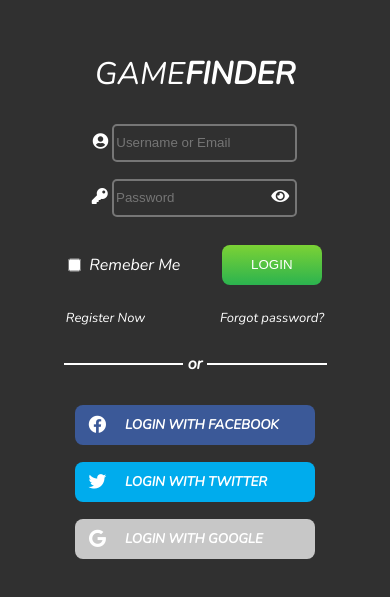
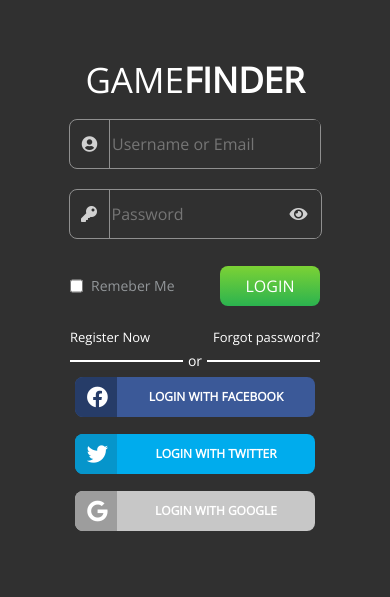
Before and after one commit to AlvaroMun/GameFinderAltimetrik, a plain HTML site: page index.html in a window 390 px wide. Shown: the part 123-720 px from the top of the page. Drawn offline with nearby package versions, Linux system fonts and the light colour scheme.

Commit message:
add responsiveness and carousel

```diff
--- a/index.css
+++ b/index.css
@@ -1,16 +1,17 @@
-@import url('https://fonts.googleapis.com/css2?family=Nunito:ital,wght@1,200&display=swap');
+@import url('https://fonts.googleapis.com/css2?family=Open+Sans:wght@300&display=swap');
+
 
 body{
-    font-family: 'Nunito', sans-serif;
-    color: #FFFFFF;
-    background: #141414;
+    font-family: 'Open Sans', sans-serif;
+    color: #FFFFFF !important;
+    background: #141414 !important;
     width: 100%;
     height: 100%;
     margin: 0;
 }
 
 span{
-    font-weight: normal;
+    font-weight: 1000;
 }
 
 a{
@@ -23,6 +24,13 @@
 h4 {
     display: flex;
     flex-direction: row;
+    width: 350px;
+    margin: 0 auto;
+    font-style: normal;
+    font-weight: normal;
+    font-size: 14px !important;
+    line-height: 16px;
+    text-align: center;
 }
 
 h4:before,h4:after {
@@ -35,9 +43,6 @@
 
 
 .loginPageContaniner{
-    /*display:table;
-    height:100%;
-    margin: 10vh auto;*/
     display: table;
     position: absolute;
     top: 0;
@@ -50,19 +55,17 @@
 .loginForm{
     float: left;
     width: 100%;
-    /*height: 100%;*/
-    padding: 0 100px;
+    padding: 0 10%;
     display: inline-flex;
     flex-direction: column;
     align-items: stretch;
     justify-content: center;
     text-align: center;
-    /*margin:0 10vw;*/
 }
 
 .loginForm input, button{
     border-radius: 5px;
-    height: 2rem;
+    height: 3rem;
     margin: 1vh 0;
 }
 
@@ -77,6 +80,13 @@
     margin-right: .5rem;
     color: #929699;
 }
+
+.loginForm h1{
+    font-size: 45px;
+}
+
+
+
 
 
 
@@ -96,32 +106,74 @@
     box-shadow: 0px 0px 50px rgba(0, 0, 0, 0.1);
 }
 
-#userFieldContainer{
-    display: block;
+#userFieldContainer, #passFieldContainer{
+    margin: 10px auto;
+    box-sizing: border-box;
+    border: 1px solid #8F8F8F;
+    border-radius: 8px;
 }
 
 
 
 #userFieldContainer input{
-    border-style: double;
+    outline: none;
+    margin: 0;
+    border-style: none;
     background: #303030;
-    max-width: 300px;
+    width: 300px;
 }
 
-#passFieldContainer{
-    display: block;
+#userIcon, #passIcon{
+    height: 3rem;
+    width: 40px;
+    color: #D1D1D1;
+    /*border-radius: 8px 0px 0px 8px;*/
+    border-right: 1px solid #8F8F8F;
+
 }
 
-#passFieldContainer input{
-    border-style: double;
-    background: #303030;
-    max-width: 300px;
+
+
+#userFieldContainer:focus-within, #userFieldContainer:focus-within #userIcon{
+    border-color: white;
+    color: white;
 }
 
+
+
+
+
+
+
+#passFieldContainer input{
+    outline: none;
+    margin: 0;
+    padding-right: 40px;
+    border-style: none;
+    background: #303030;
+    width: 300px;
+}
+
+#passFieldContainer:focus-within, #passFieldContainer:focus-within #passIcon, #passFieldContainer:focus-within #showPassword{
+    border-color: white;
+    color: white;
+}
+
+#labelCheckbox{
+        font-size: 14px;
+        font-style: normal;
+        font-weight: normal;
+        font-size: 14px;
+        line-height: 19px;
+        color: #929699;
+}
+
+
 #showPassword{
+    color: #D1D1D1;
     cursor: pointer;
     margin-left: -30px;
-    margin-right: 9px;
+    margin-right: 13px;
 }
 
 .verticalAlign{
@@ -139,17 +191,26 @@
 }
 
 #loginBtn:hover{
-    background: #2BB34F;
+    background: #7CD235;
     cursor: pointer;
 }
 
-.loginActionDiv{
-    margin: 11px -11px;
+#loginBtn:active{
+    background: linear-gradient(180deg, #7CD235 0%, #2BB34F 100%);
 }
 
-.anchorDiv{
-    margin: 5px -30px;
+#loginBtn:focus{
+    background: linear-gradient(180deg, #7CD235 0%, #2BB34F 100%);
 }
+
+#loginActionDiv, #anchorDiv{
+    width: 340px;
+    margin: 5px auto;
+    display: flex;
+    justify-content: space-between;
+}
+
+
 
 .carousel img{
     width: 453px;
@@ -181,13 +242,30 @@
     margin-left: 10px;
 }
 
-#btnContainer p{
-    margin-left: 15px;
+#btnContainer .socialIcon{
+    height: 40px;
+    padding-right: 7px;
+    border-radius: 8px 0px 0px 8px;
+}
+
+#btnContainer .txt-btn-social{
+    margin: 0 auto;
+    font-family: Open Sans;
+    font-style: normal;
+    font-weight: bold;
+    font-size: 12px;
+    line-height: 16px;
+    text-align: center;
+    text-transform: uppercase;
 }
 
 #fb{
     background: #3B5998;
     border-radius: 8px;
+}
+
+#fb .socialIcon{
+    background: #263C68;
 }
 
 #fb:hover{
@@ -203,6 +281,10 @@
     border-radius: 8px;
 }
 
+#tw .socialIcon{
+    background: #0695CB;
+}
+
 #tw:hover{
     background: #0695CB;
 }
@@ -216,6 +298,10 @@
     border-radius: 8px;
 }
 
+#go .socialIcon{
+    background: #9D9D9D;
+}
+
 #go:hover{
     background: #9D9D9D;
 }
@@ -224,7 +310,7 @@
     border-radius: 8px 0px 0px 8px;
 }
 
-@media only screen and (max-width: 1024px) {
+@media only screen and (max-width: 1130px) {
     .loginBox{
         width: 100%;
         height: 100%;
@@ -232,7 +318,7 @@
     }
 
     .loginForm{
-        padding: 0 15vw;
+        padding: 0;
     }
 
     .carousel img{
@@ -243,3 +329,26 @@
         font-size: 8vw;
     }
 }
+
+@media only screen and (max-width: 767px){
+    #userFieldContainer input{
+        width: 210px;
+    }
+
+    #passFieldContainer input{
+        width: 210px;
+    }
+
+    .loginForm h1{
+        font-size: 35px;
+    }
+
+    #loginActionDiv, #anchorDiv{
+        width: 250px;
+    }
+
+    h4{
+        width: 260px;
+    }
+
+}
--- a/index.html
+++ b/index.html
@@ -4,52 +4,107 @@
     <meta charset="UTF-8">
     <meta http-equiv="X-UA-Compatible" content="IE=edge">
     <meta name="viewport" content="width=device-width, initial-scale=1.0">
+
+    <link rel="stylesheet" href="https://pro.fontawesome.com/releases/v5.10.0/css/all.css" integrity="sha384-AYmEC3Yw5cVb3ZcuHtOA93w35dYTsvhLPVnYs9eStHfGJvOvKxVfELGroGkvsg+p" crossorigin="anonymous"/>
+
+    <link href="https://cdn.jsdelivr.net/npm/bootstrap@5.0.2/dist/css/bootstrap.min.css" rel="stylesheet" integrity="sha384-EVSTQN3/azprG1Anm3QDgpJLIm9Nao0Yz1ztcQTwFspd3yD65VohhpuuCOmLASjC" crossorigin="anonymous">
+
+
+
     <link rel="stylesheet" href="index.css">
-    <link rel="stylesheet" href="https://pro.fontawesome.com/releases/v5.10.0/css/all.css" integrity="sha384-AYmEC3Yw5cVb3ZcuHtOA93w35dYTsvhLPVnYs9eStHfGJvOvKxVfELGroGkvsg+p" crossorigin="anonymous"/>
-    <script src="https://cdn.jsdelivr.net/npm/bootstrap@5.0.2/dist/js/bootstrap.bundle.min.js" integrity="sha384-MrcW6ZMFYlzcLA8Nl+NtUVF0sA7MsXsP1UyJoMp4YLEuNSfAP+JcXn/tWtIaxVXM" crossorigin="anonymous"></script>
+    <script src="https://cdn.jsdelivr.net/npm/@popperjs/core@2.9.2/dist/umd/popper.min.js" integrity="sha384-IQsoLXl5PILFhosVNubq5LC7Qb9DXgDA9i+tQ8Zj3iwWAwPtgFTxbJ8NT4GN1R8p" crossorigin="anonymous"></script>
+    <script src="https://cdn.jsdelivr.net/npm/bootstrap@5.0.2/dist/js/bootstrap.min.js" integrity="sha384-cVKIPhGWiC2Al4u+LWgxfKTRIcfu0JTxR+EQDz/bgldoEyl4H0zUF0QKbrJ0EcQF" crossorigin="anonymous"></script>
+
+
     <title>GameFinder-Login</title>
 </head>
 <body>
     <div class="loginPageContaniner">
         <div class="verticalAlign">
             <div class="loginBox">
-
                 <form id="loginForm" class="loginForm">
-                    <h1><span>GAME</span>FINDER</h1>
+                    <h1>GAME<span>FINDER</span></h1>
                     <div id="userFieldContainer">
-                        <i class="fas fa-user-circle"></i>
-                        <input type="text" placeholder="Username or Email">
+                        <div id="userIcon">
+                            <i class="fas fa-user-circle"></i>
+                        </div>
+                        <input type="text" id="userInput" placeholder="Username or Email">
                     </div>
                     <div id="passFieldContainer">
-                        <i class="fas fa-key"></i>
+                        <div id="passIcon">
+                            <i class="fas fa-key"></i>
+                        </div>
                         <input type="password" placeholder="Password">
                         <i id="showPassword"class="fas fa-eye"></i>
                     </div>
 
-                    <div class="loginActionDiv">
+                    <div id="loginActionDiv">
                         <div id="checkBox">
                             <input type="checkbox" name="RememberMe">
-                            <label for="RememberMe">Remeber Me</label>
+                            <label id="labelCheckbox" for="RememberMe">Remeber Me</label>
                         </div>
                         <input id="loginBtn" type="submit" value="LOGIN">
                     </div>
-                    <div class="anchorDiv">
+                    <div id="anchorDiv">
                         <a href="#">Register Now</a>
                         <a href="#">Forgot password?</a>
                     </div>
                     <h4>or</h4>
                     <div id="btnContainer" class="btnContainer">
-                        <button id="fb"><i class="fab fa-facebook fa-lg"></i><p>LOGIN WITH FACEBOOK</p></button>
-                        <button id="tw"><i class="fab fa-twitter fa-lg"></i><p>LOGIN WITH TWITTER</p> </button>
-                        <button id="go"><i  class="fab fa-google fa-lg"></i><p>LOGIN WITH GOOGLE</p></button>
+                        <button id="fb">
+                            <div class="socialIcon">
+                                <i class="fab fa-facebook fa-lg"></i>
+                            </div>
+                            <div class="txt-btn-social">
+                                LOGIN WITH FACEBOOK
+                            </div>
+                        </button>
+                        <button id="tw">
+                            <div class="socialIcon">
+                                <i class="fab fa-twitter fa-lg"></i>
+                            </div>
+                            <div class="txt-btn-social">
+                                LOGIN WITH TWITTER
+                            </div>
+                        </button>
+                        <button id="go">
+                            <div class="socialIcon">
+                                <i  class="fab fa-google fa-lg"></i>
+                            </div>
+                            <div class="txt-btn-social">LOGIN WITH GOOGLE</div>
+                        </button>
                     </div>
                 </form>
-                <div class="carousel">
-                    <img src="biomutant.jpeg" alt="imagePlaceholder">
+                <div id="gamesCarousel" class="carousel slide" data-bs-ride="carousel">
+                    <ol class="carousel-indicators">
+                        <li data-bs-target="#gamesCarousel" data-bs-slide-to="0" class="active"></li>
+                        <li data-bs-target="#gamesCarousel" data-bs-slide-to="1"></li>
+                        <li data-bs-target="#gamesCarousel" data-bs-slide-to="2"></li>
+                    </ol>
+                    <div class="carousel-inner">
+                        <div class="carousel-item active">
+                            <img  src="biomutant.jpeg" alt="First slide">
+                        </div>
+                        <div class="carousel-item">
+                            <img  src="dyingLight.jpg" alt="Second slide">
+                        </div>
+                        <div class="carousel-item">
+                            <img  src="mario.jpg" alt="Third slide">
+                        </div>
+                    </div>
+                    <a class="carousel-control-prev" href="#gamesCarousel" role="button" data-bs-slide="prev">
+                        <span class="carousel-control-prev-icon" aria-hidden="true"></span>
+                        <span class="sr-only">Previous</span>
+                    </a>
+                    <a class="carousel-control-next" href="#gamesCarousel" role="button" data-bs-slide="next">
+                        <span class="carousel-control-next-icon" aria-hidden="true"></span>
+                        <span class="sr-only">Next</span>
+                    </a>
                 </div>
-
             </div>
         </div>
-</div>
+    </div>
+
+
 </body>
 </html>
```
Also changed, not shown: dyingLight.jpg (added), mario.jpg (added).
